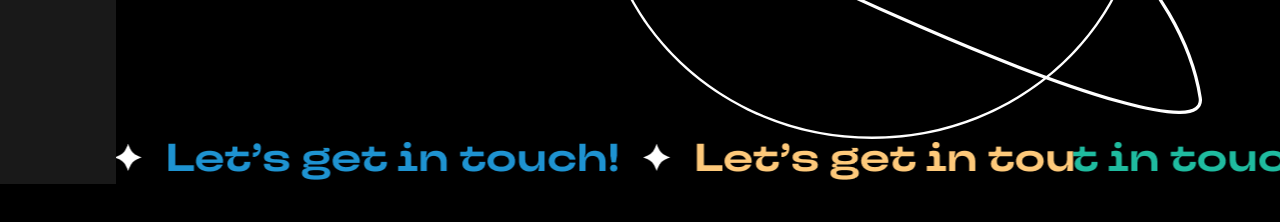
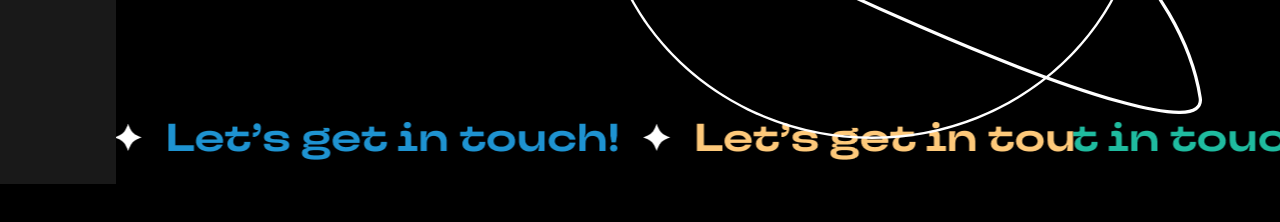
Before and after one commit to olv555/olv555.github.io, a plain HTML site: page contact.html in a window 1280 px wide. Shown: the part 616-838 px from the top of the page. Drawn offline with Linux system fonts and the light colour scheme.

Commit message:
Add breathing room below contact marquee

```diff
--- a/interactions.css
+++ b/interactions.css
@@ -46,7 +46,7 @@ html{scroll-behavior:smooth}
 .contact-email{left:431.921px;top:209.577px;width:167.288px;height:164.071px}
 .contact-behance{left:79.734px;top:37.936px;width:263.077px;height:280.689px}
 .contact-arc{left:auto;right:58.56px}
-.contact-marquee{position:fixed;left:max(116px,calc((100vw - 1600px)/2 + 116px));right:max(0px,calc((100vw - 1600px)/2));bottom:0;height:54px;overflow:hidden;mix-blend-mode:screen;pointer-events:none;z-index:3}
+.contact-marquee{position:fixed;left:max(116px,calc((100vw - 1600px)/2 + 116px));right:max(0px,calc((100vw - 1600px)/2));bottom:20px;height:54px;overflow:hidden;mix-blend-mode:screen;pointer-events:none;z-index:3}
 .marquee-track{display:flex;width:max-content;animation:contact-loop 22s linear infinite}
 .marquee-track img{flex:0 0 1239px;width:1239px;height:54px;display:block}
 @keyframes contact-loop{to{transform:translateX(-1239px)}}
```
